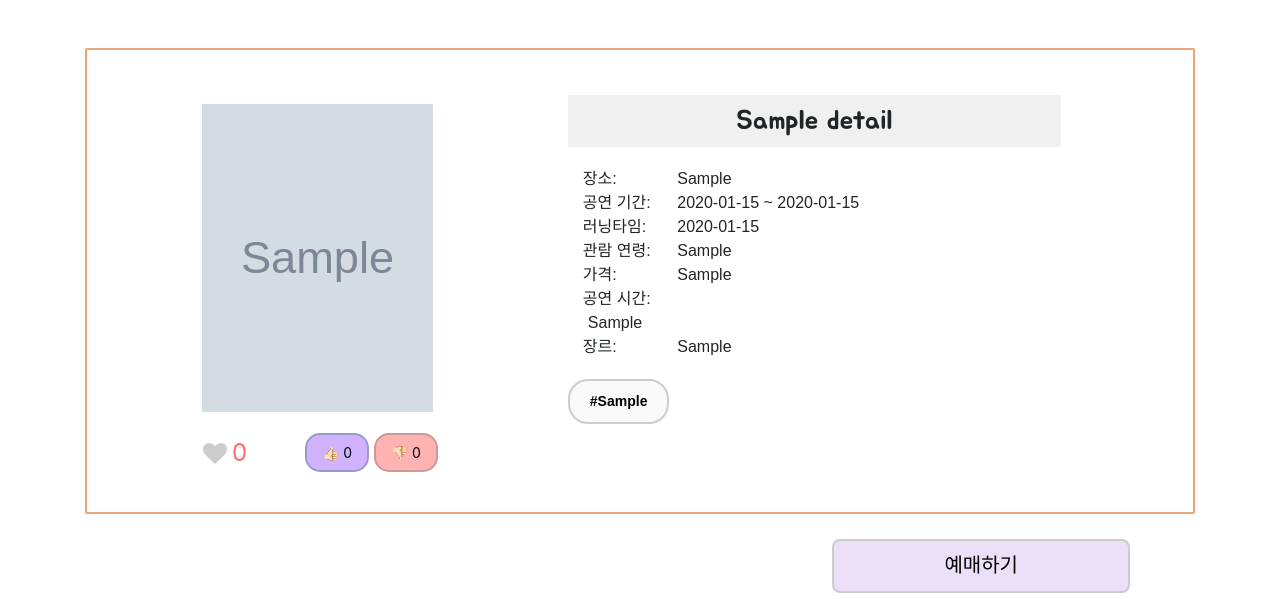
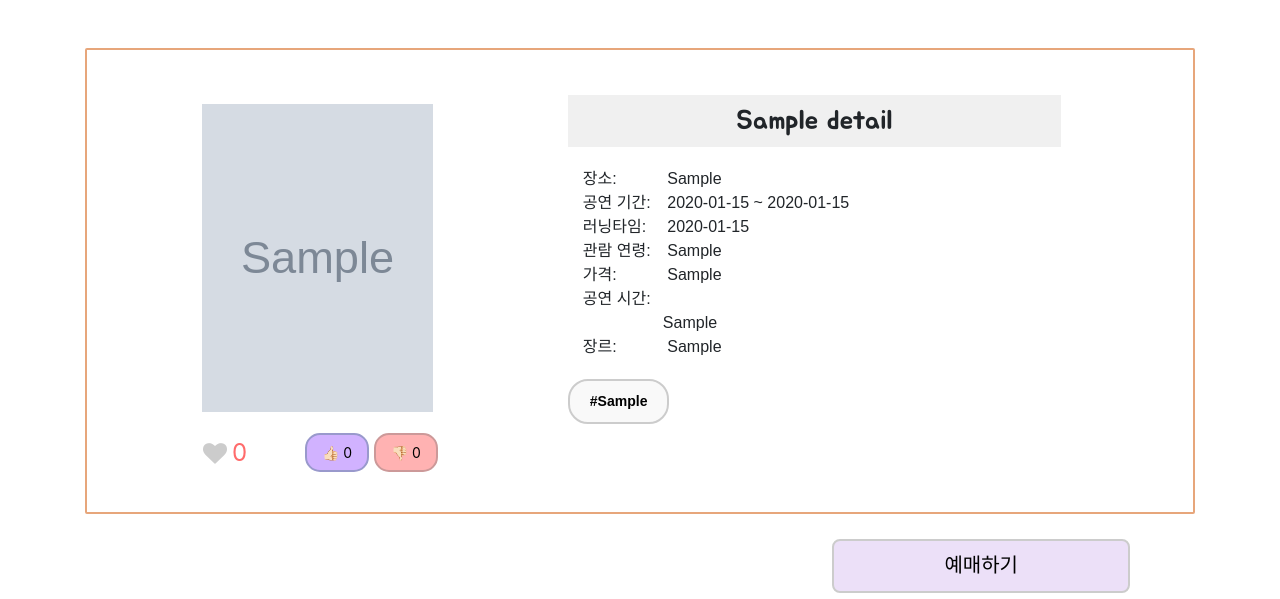
Before and after one commit to DaYeong-tasha/conch-of-theater, a Django app: page /plays/play/1/ in a window 1280 px wide. Shown: the part 121-720 px from the top of the page. Run offline with Django 5.2, Linux system fonts and the light colour scheme; tables that the repository leaves empty hold one stand-in row (values such as "Sample post"); grey boxes marked "Sample" are stand-in pictures; some libraries are stand-ins or nearby versions; some web fonts are replaced.

Commit message:
:lipstick: :bug: 공연시간 길이

```diff
--- a/templates/plays/play_detail.html
+++ b/templates/plays/play_detail.html
@@ -329,7 +329,7 @@
 
     .play-detail strong {
         display: inline-block;
-        width: 90px;
+        width: 80px;
         margin-left: 15px;
         padding-right: 0px;
         vertical-align: top;
@@ -343,7 +343,7 @@
 
     .info-time .schedule-line {
         display: block; /* 줄마다 블록처럼 처리하여 줄바꿈 발생 */
-        margin-left: 20px; /* 필요에 따라 여백 조정 */
+        margin-left: 95px; /* 필요에 따라 여백 조정 */
     }
 
     .btn-ym {
```
